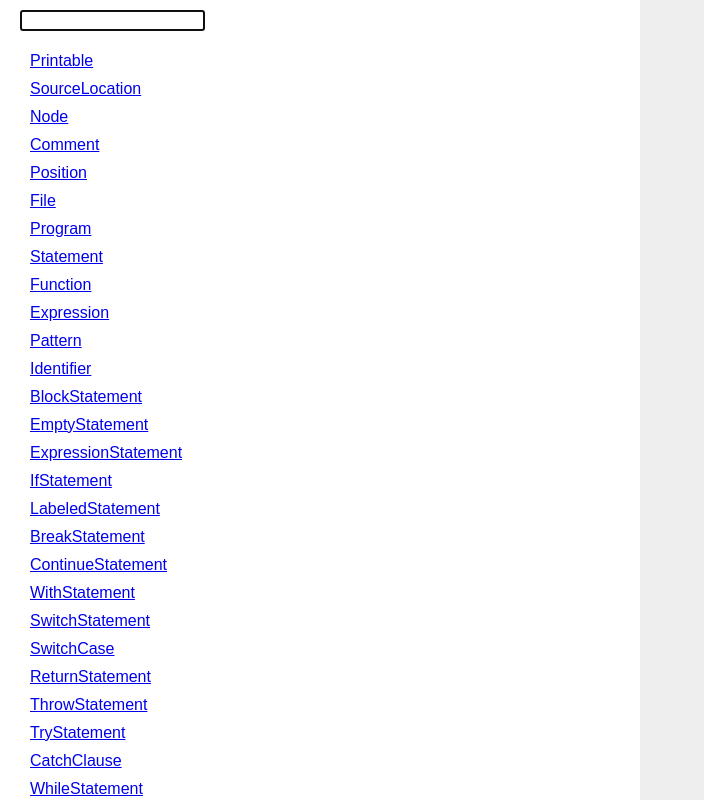
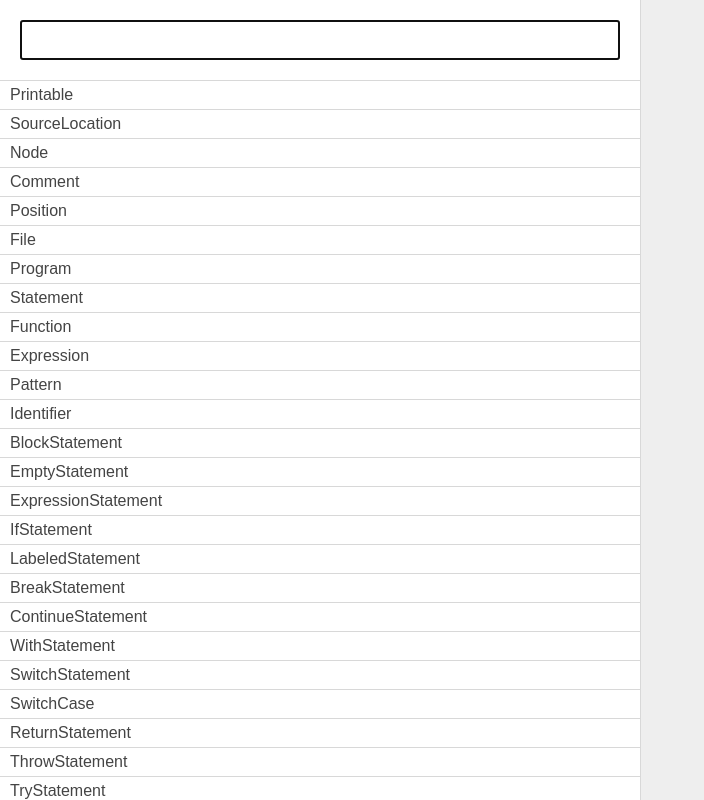
Before and after one commit to sebastianrosik/ast-types-dict, a React app: page / in a window 1280 px wide. Shown: the whole page, without its empty margins (0-704 px from the left). Built offline with nearby package versions, Linux system fonts and the light colour scheme.

Commit message:
Added basic styling

```diff
--- a/components/app/index.js
+++ b/components/app/index.js
@@ -61,7 +61,10 @@ export default class App extends React.Component {
     return Object.keys(namedTypes);
   }
   renderListItem(typeName) {
-    return <li key={typeName}><a href={`/#${typeName}`}>{typeName}</a></li>;
+    const selected = this.state.selectedTypeName === typeName ? 'typeList-item--selected' : '';
+    return <li key={typeName} className={`typeList-item ${selected}`}>
+      <a className="typeList-anchor" href={`/#${typeName}`}>{typeName}</a>
+    </li>;
   }
   renderList() {
     const list = this.getAstTypes().filter(this.isQueryMatchingTypeName)
@@ -79,10 +82,10 @@ export default class App extends React.Component {
     return (
       <main className="appContainer">
         <section className="listContainer">
-          <form>
-            <input type="search" onInput={(event)=> this.query(event.target.value)} autoFocus/>
+          <form className="filterForm">
+            <input className="filterForm-input" type="search" onInput={(event)=> this.query(event.target.value)} autoFocus/>
           </form>
-          <ul>
+          <ul className="typeList">
             { this.renderList() }
           </ul>
         </section>
--- a/components/details/index.js
+++ b/components/details/index.js
@@ -32,6 +32,9 @@ const renderFields = (typeName) => {
 
 const printConst = (typeName, constName) => {
   const { ownFields } = Type.def(typeName);
+  if (!ownFields[constName]) {
+    return `const ${constName};`;
+  }
   const name = ownFields[constName].type.name;
   const value = typeof name === 'function' ? name() : name;
   return `const ${constName} = ${value};`
--- a/style.less
+++ b/style.less
@@ -1,3 +1,5 @@
+@secondaryColor: #d8d8d8;
+
 html, body {
   margin: 0;
   padding: 0;
@@ -19,29 +21,61 @@ code {
 
 .listContainer,
 .detailsContainer {
+  display: flex;
+  flex-direction: column;
   flex-grow: 1;
   flex-shrink: 0;
   width: 50%;
-  padding: 10px 20px;
   box-sizing: border-box;
-  overflow: auto;
 }
 
 .detailsContainer {
+  padding: 10px 20px;
   background: #eee;
+  overflow: auto;
+  border-left: 1px solid @secondaryColor;
 }
 
-.listContainer ul {
+.typeList {
   list-style: none;
   padding: 0;
   margin: 0;
+  overflow: auto;
+
+  &-item {
+    padding: 0;
+    border: 1px solid @secondaryColor;
+    border-width: 1px 0 0 0;
+
+    &:first-child {
+      border-width: 0;
+    }
+
+    &--selected {
+      background: #eee;
+    }
+  }
+
+  &-anchor {
+    padding: 5px 10px;
+    display: block;
+    color: #444;
+    text-decoration: none;
+  }
 }
 
-.listContainer li {
-  padding: 0;
+.filterForm {
+  position: relative;
+  height: 40px;
+  padding: 20px;
+  margin: 0;
+  border-bottom: 1px solid @secondaryColor;
+
+  &-input {
+    font-size: 14px;
+    padding: 12px;
+    height: 100%;
+    width: 100%;
+    display: block;
+  }
 }
-
-.listContainer li a {
-  padding: 5px 10px;
-  display: block;
-}
```
